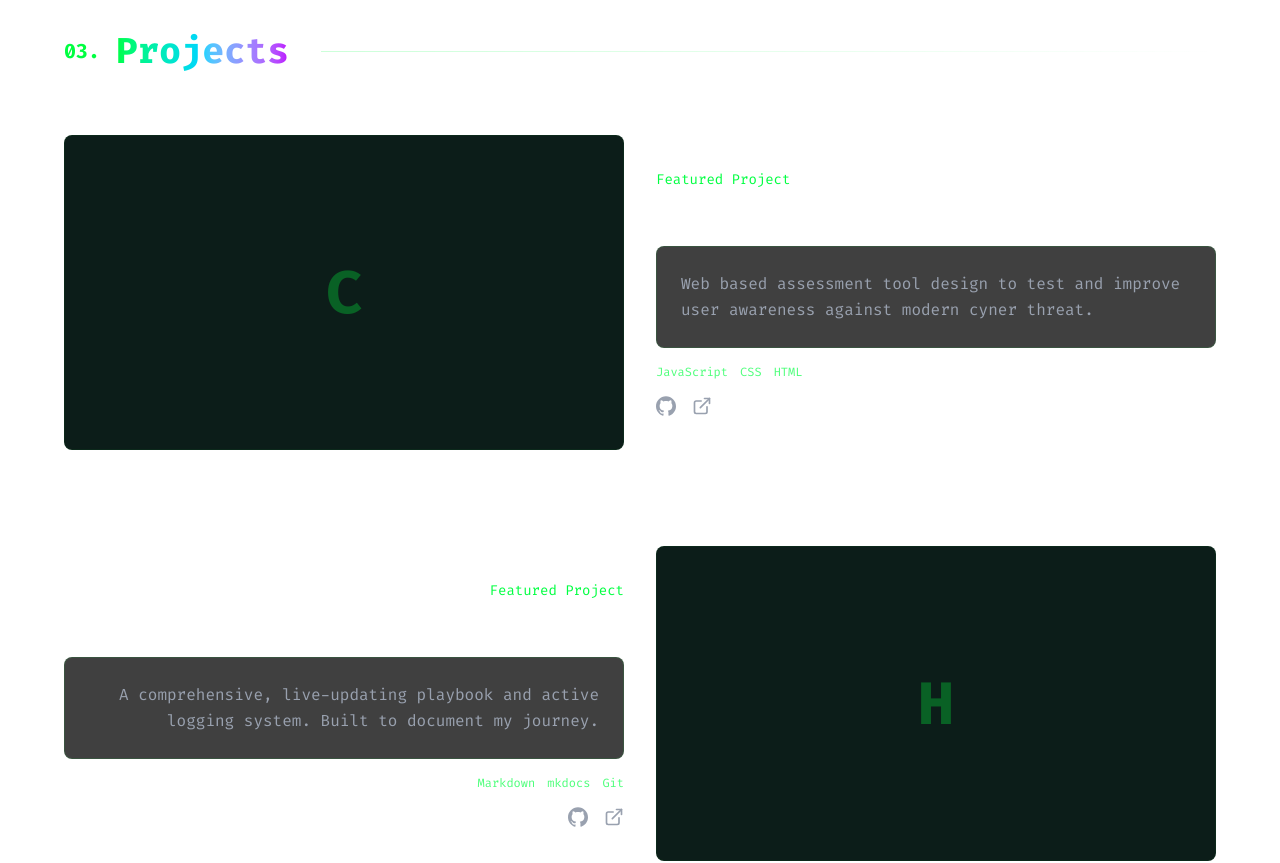
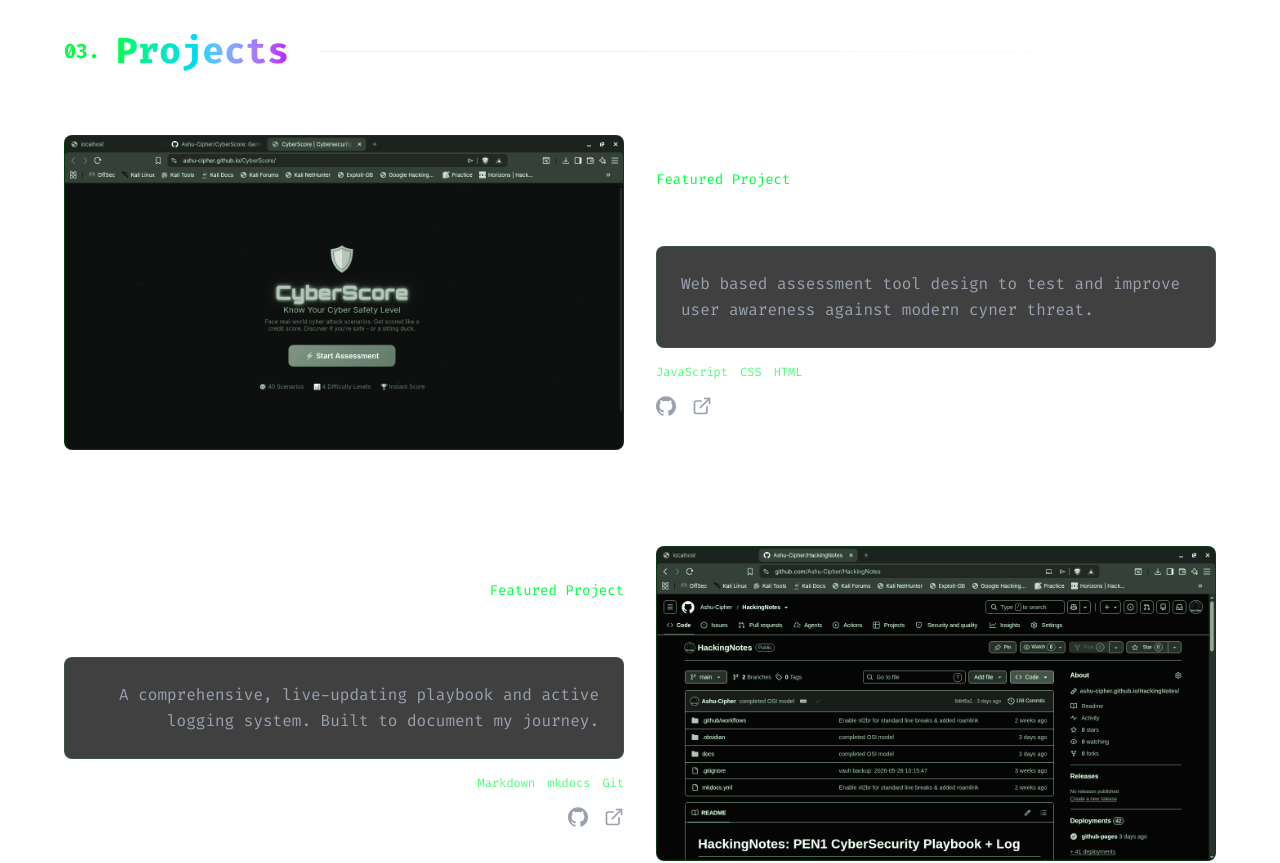
Before and after one commit to Ashu-Cipher/Ashu-Cipher.github.io, a Next.js app: page / in a window 1280 px wide. Shown: the part 1620-2483 px from the top of the page. Built offline with nearby package versions, Linux system fonts and the light colour scheme.

Commit message:
some more debugging

```diff
--- a/src/components/sections/Projects.tsx
+++ b/src/components/sections/Projects.tsx
@@ -4,6 +4,7 @@ import { motion } from "framer-motion";
 import { ExternalLink, Folder } from "lucide-react";
 import { features, title } from "process";
 import { SiGithub, SiMarkdown } from "react-icons/si";
+import Image from "next/image";
 
 const projects = [
     {
@@ -75,11 +76,15 @@ export default function Projects() {
                             <div
                               className={`relative group ${i % 2 !== 0 ? "md:order-2" : ""}`}
                             >
-                                <div className="aspect-video bg-hacker-terminal rounded-lg border border-hacker-green/10 overflow-hidden relative">
-                                 <div className="absolute inset-0 bg-hacker-green/5 group-hover:bg-transparent transition-all duration-300" />
-                                 <div className="w-full h-full flex items-center justify-center text-hacker-green/30 text-6xl font-bold">
-                                   {project.title[0]}
-                                 </div>
+                                <div className="aspect-video bg-[#0a0a0a] rounded-lg border border-hacker-green/20 overflow-hidden relative">
+                                 <div className="absolute inset-0 bg-hacker-green/10 mix-blend-overlay z-10 group-hover:opacity-0 transition-opacity duration-300 pointer-events-none" />
+
+                                 <Image
+                                 src={project.image}
+                                 alt={`${project.title} screenshot`}
+                                 fill
+                                 className="object-cover object-top filter grayscale group-hover:grayscale-0 transition-all duration-500"
+                                />
                                 </div>
                             </div>
 
```
